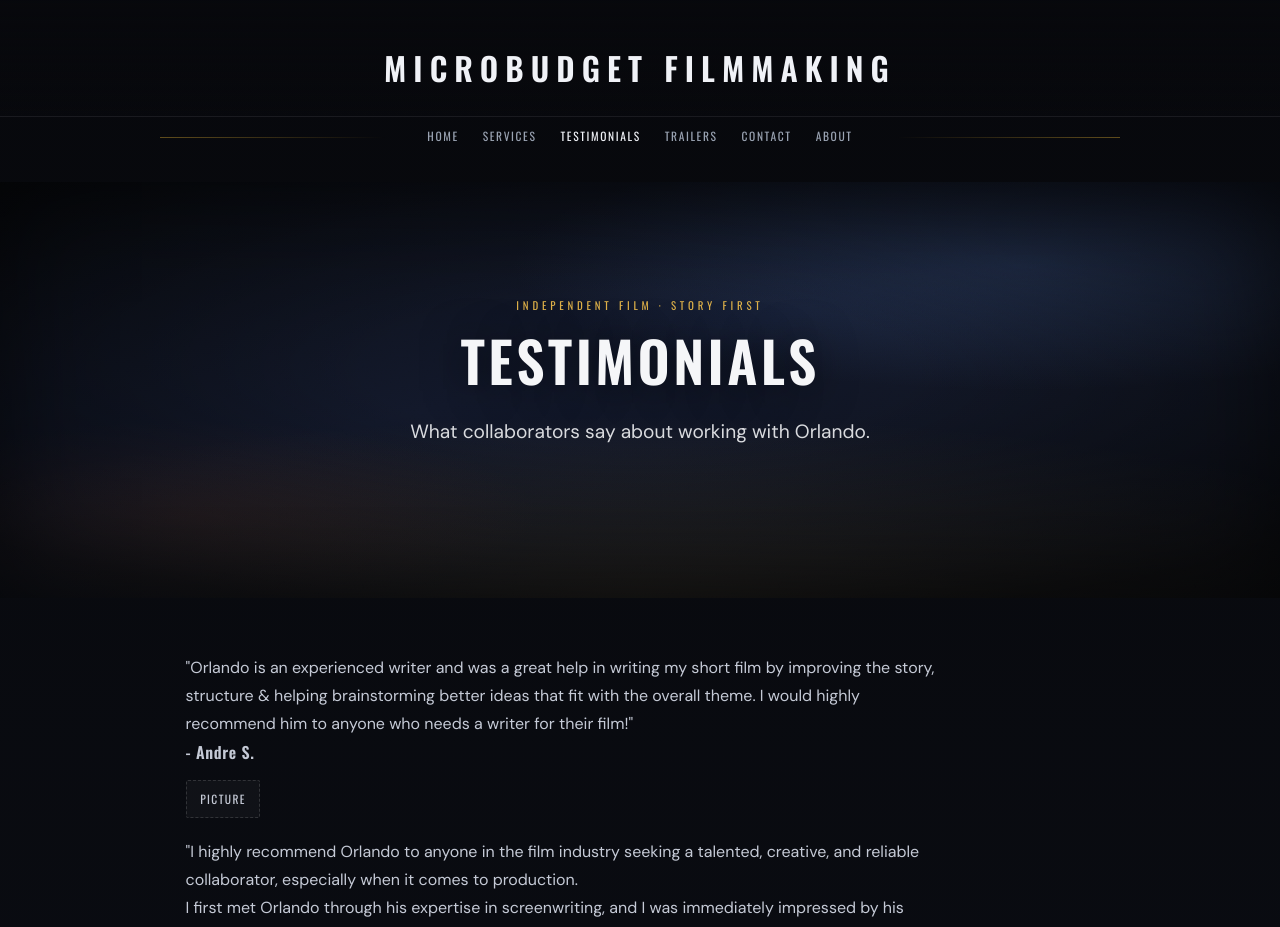
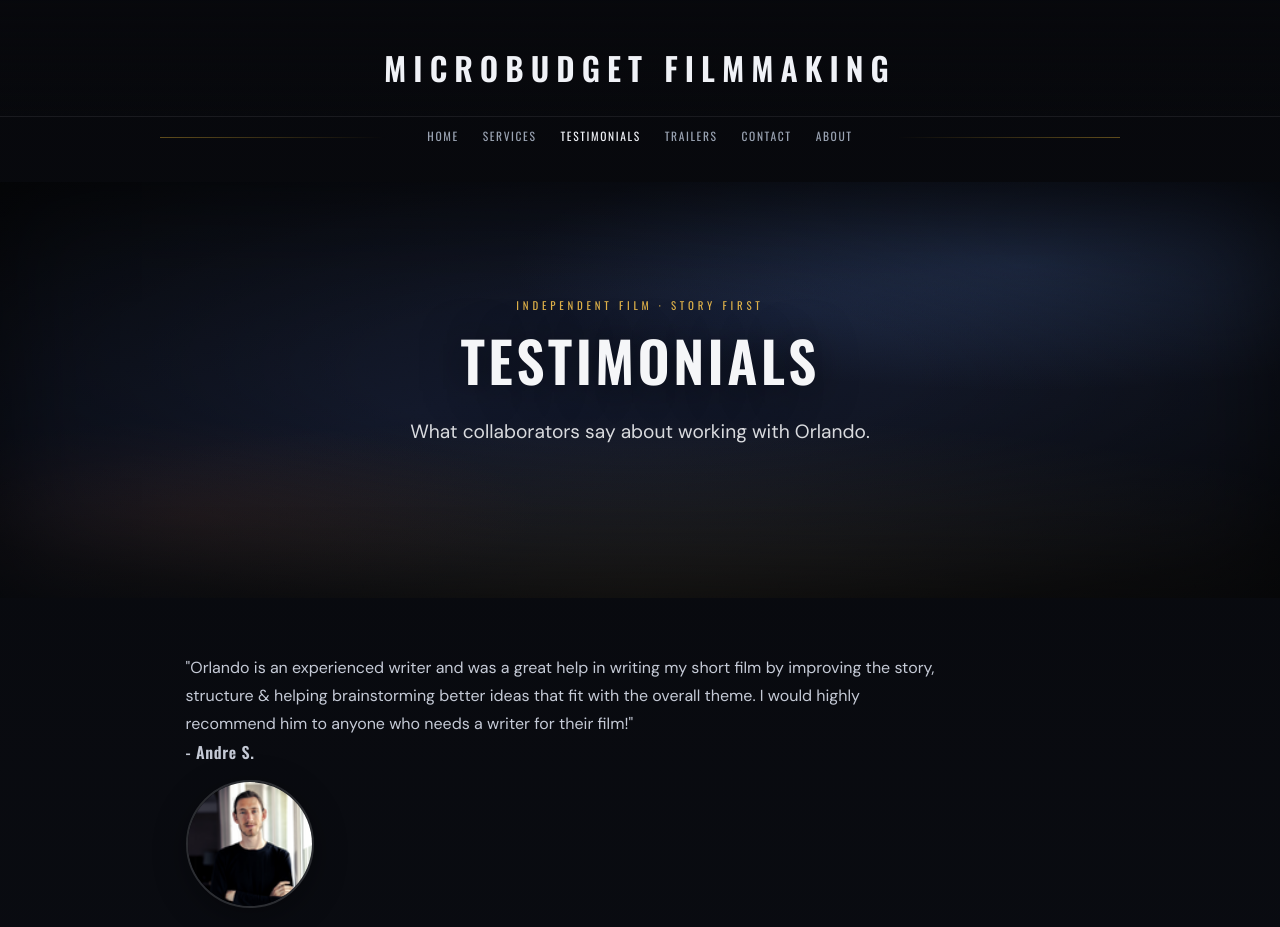
Before and after one commit to orlandott/microbudgetfilmmaking, a Next.js app in the folder nextjs-site/: page /testimonials in a window 1280 px wide. Shown: the top 927 px of the page. Built offline with nearby package versions, Linux system fonts and the light colour scheme.

Commit message:
add Andre S. testimonial headshot
Made-with: Cursor

```diff
--- a/nextjs-site/src/app/testimonials/page.tsx
+++ b/nextjs-site/src/app/testimonials/page.tsx
@@ -12,7 +12,15 @@ export default function TestimonialsPage() {
           film!&quot;
         </p>
         <p className="testimonial-author">- Andre S.</p>
-        <p className="image-placeholder">Picture</p>
+        <figure className="testimonial-avatar-wrap">
+          <Image
+            src="/images/testimonials/andre-s.png"
+            alt="Andre S."
+            width={256}
+            height={256}
+            className="testimonial-avatar"
+          />
+        </figure>
 
         <p>
           &quot;I highly recommend Orlando to anyone in the film industry seeking a talented,
```
Also changed, not shown: nextjs-site/public/images/testimonials/andre-s.png (added).
